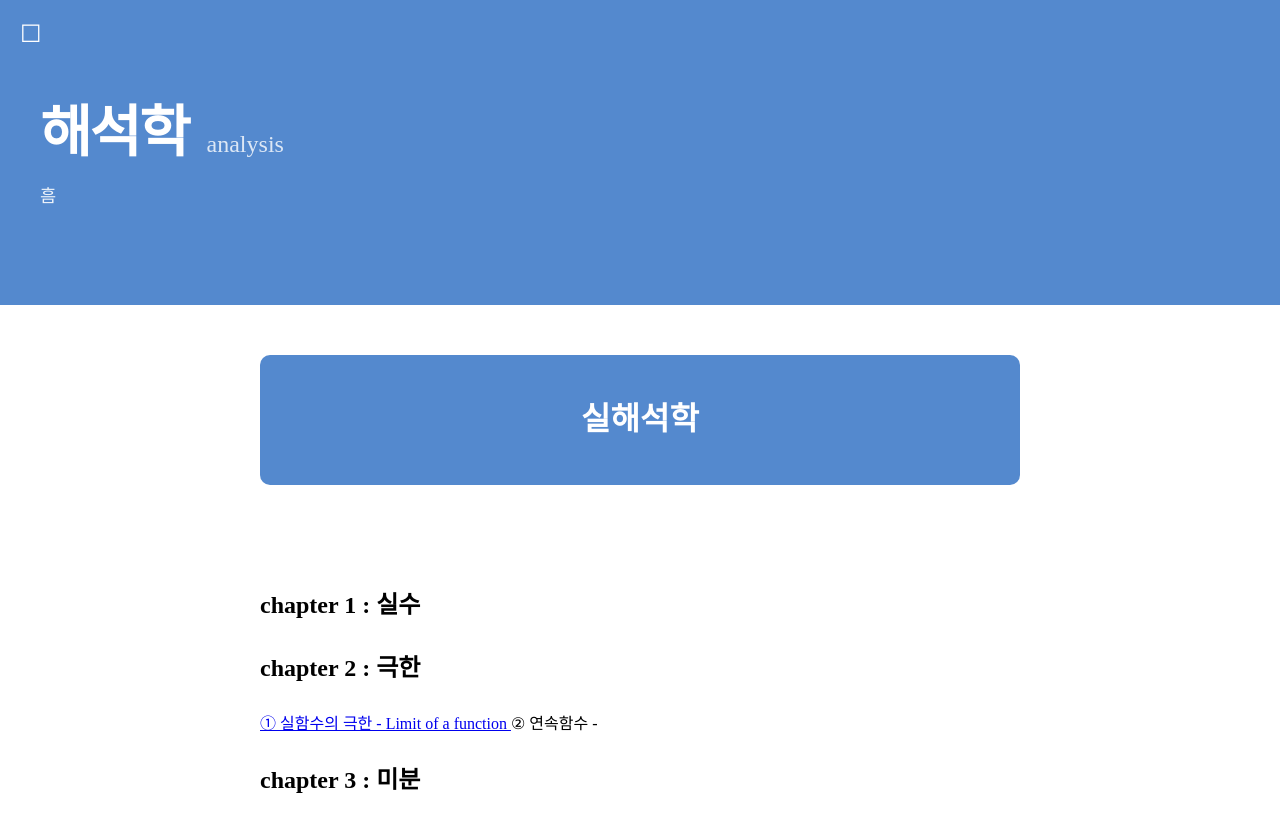
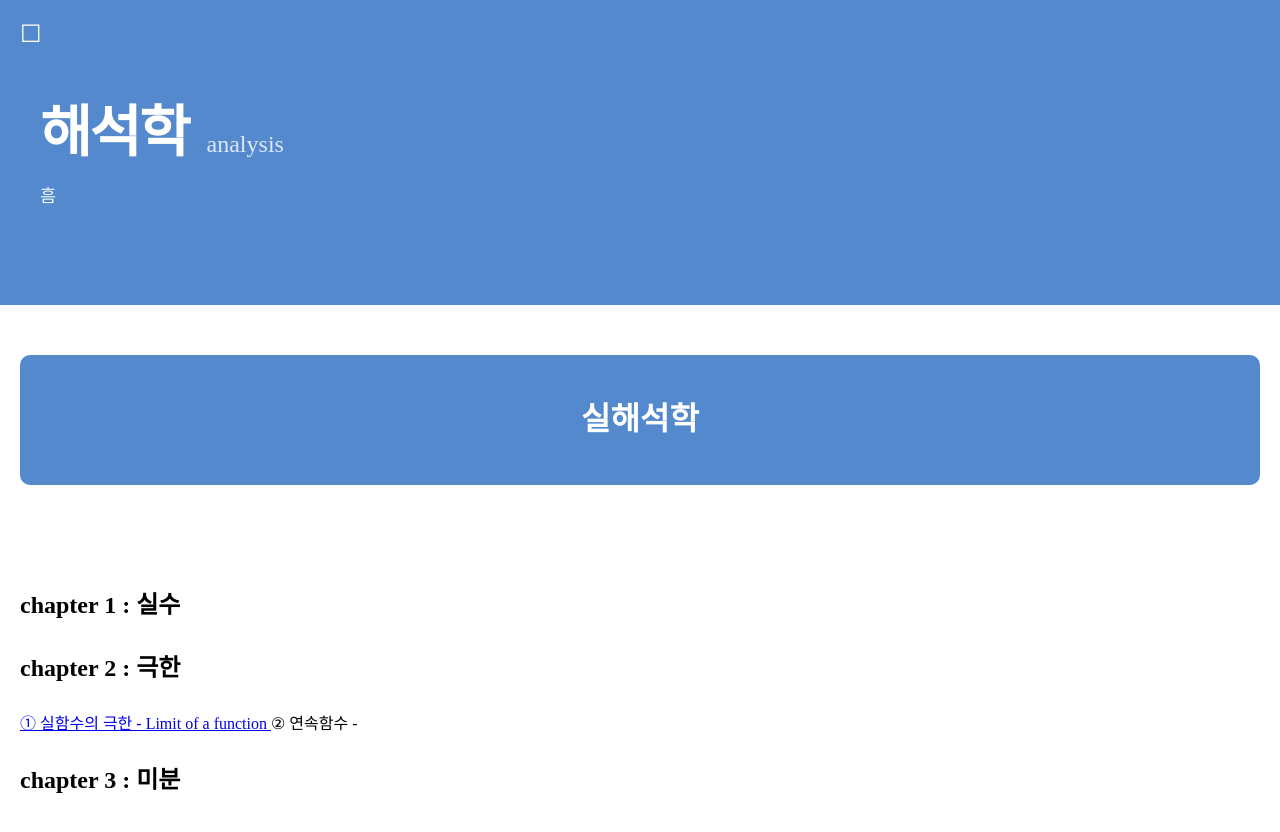
Before and after one commit to Mrkyu57/Mrkyu57.github.io, a Jekyll site: the page built from math_mainpost_analysis.md, in a window 1280 px wide. Shown: the top 832 px of the page. Built offline with Jekyll 4.4.1, drawn with Linux system fonts in a browser that asks for light colours.

Commit message:
feat: 새 포스팅 추가 및 기존 글 수정

```diff
--- a/_layouts/default.html
+++ b/_layouts/default.html
@@ -16,7 +16,7 @@
   html, body {
       margin: 0;
       padding: 0;
-      width: 100%;
+      /*width: 100%;
       overflow-x: hidden; /* 가로 스크롤 완전 차단 */
   }
 
--- a/_layouts/post.html
+++ b/_layouts/post.html
@@ -7,7 +7,8 @@ layout: default
 <div class="post_hero_section">
     <h1 class="post_title">
         <span class="post_korean">{{ page.koreantitle }}</span>
-        <span class="post_english">{{ page.englishtitle }}</span> </h1>
+        <span class="post_english">{{ page.englishtitle }}</span>
+    </h1>
     <p class="post_info">{{ page.info }}</p>
 </div>
 
@@ -44,7 +45,7 @@ layout: default
     .post_info { margin-top: 15px; font-size: 1.1rem; opacity: 0.9; }
 
     .post_content {
-        max-width: 800px;
+
         margin: 0 auto;
         padding: 0 20px;
         line-height: 1.8;
```
